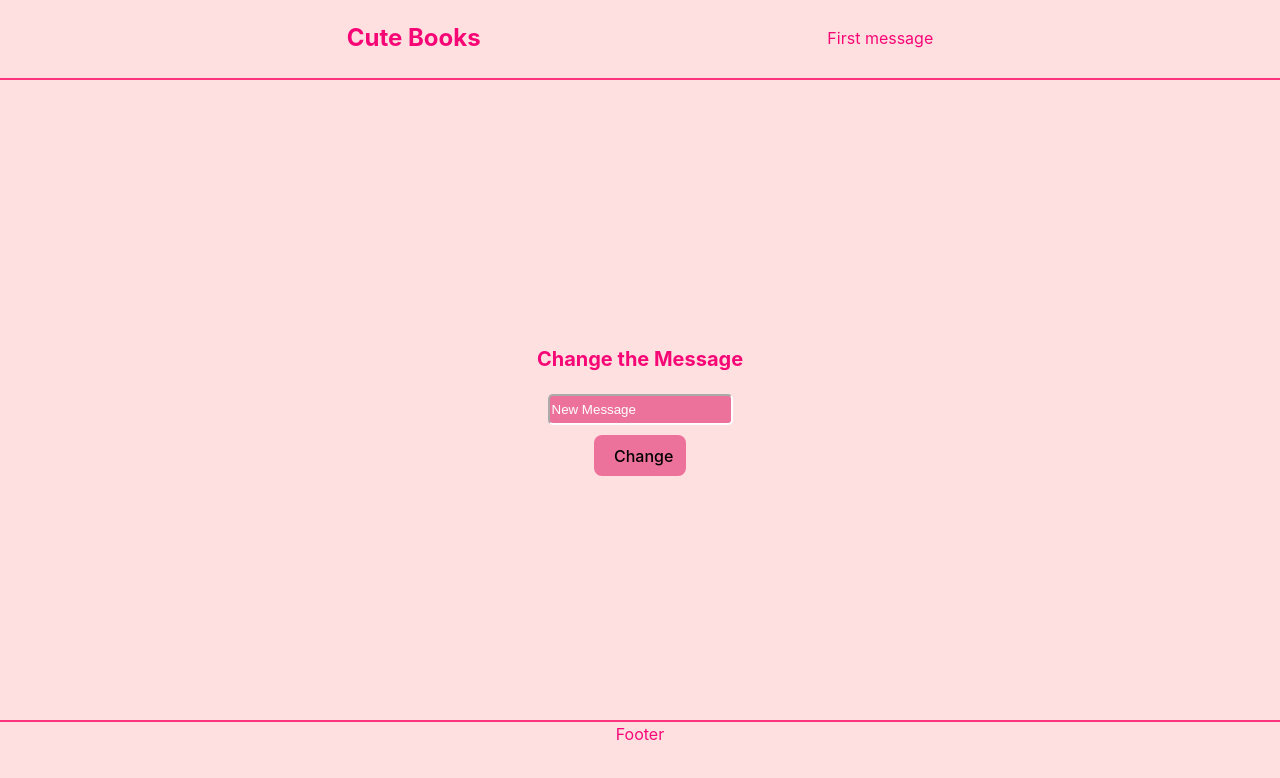
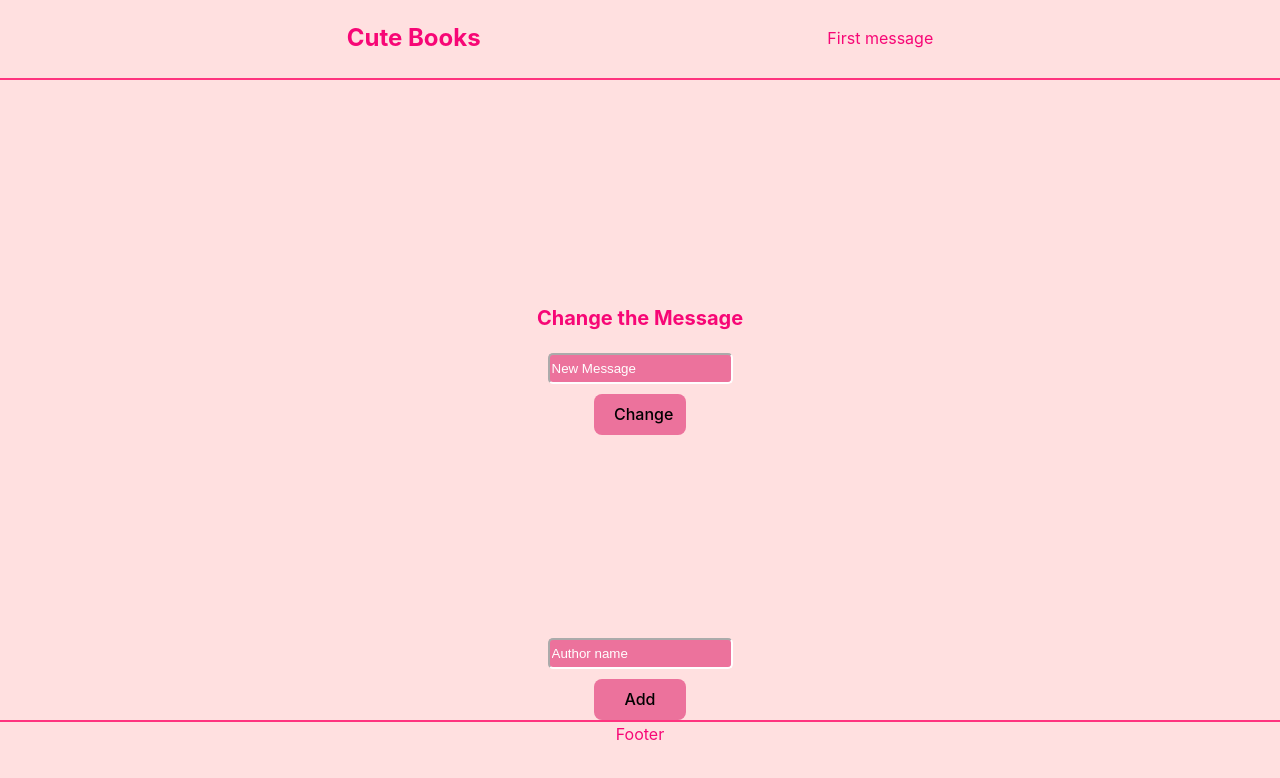
Before and after one commit to lyssandraa/week8react, a React (Vite) app: page / in a window 1280 px wide. Shown: the top 778 px of the page. Built offline with nearby package versions, Linux system fonts and the light colour scheme.

Commit message:
feature:  AddAuthor component

```diff
--- /dev/null
+++ b/src/components/addAuthor/AddAuthor.jsx
@@ -0,0 +1,21 @@
+import { useState } from "react";
+
+import { changeHandler } from "../../utils/helpers";
+
+const AddAuthor = () => {
+  const [author, setAuthor] = useState("");
+
+  return (
+    <div>
+      <form>
+        <input
+          placeholder="Author name"
+          onChange={(e) => changeHandler(e, setAuthor)}
+        />
+        <button>Add</button>
+      </form>
+    </div>
+  );
+};
+
+export default AddAuthor;
--- a/src/components/mainContainer/MainContainer.jsx
+++ b/src/components/mainContainer/MainContainer.jsx
@@ -3,11 +3,13 @@
 import "./MainContainer.css";
 
 import MessageContainer from "../messageContainer/MessageContainer";
+import AddAuhtor from "../addAuthor/AddAuthor";
 
 const MainContainer = () => {
   return (
     <div className="wrapper">
       <MessageContainer />
+      <AddAuhtor />
     </div>
   );
 };
--- /dev/null
+++ b/src/utils/helpers.js
@@ -0,0 +1,3 @@
+export const changeHandler = (e, setter) => {
+  setter(e.target.value);
+};
```
Also changed, not shown: userStories/stories.md (added, +31 -0 lines), src/components/addAuthor/AddAuthor.css (added).
